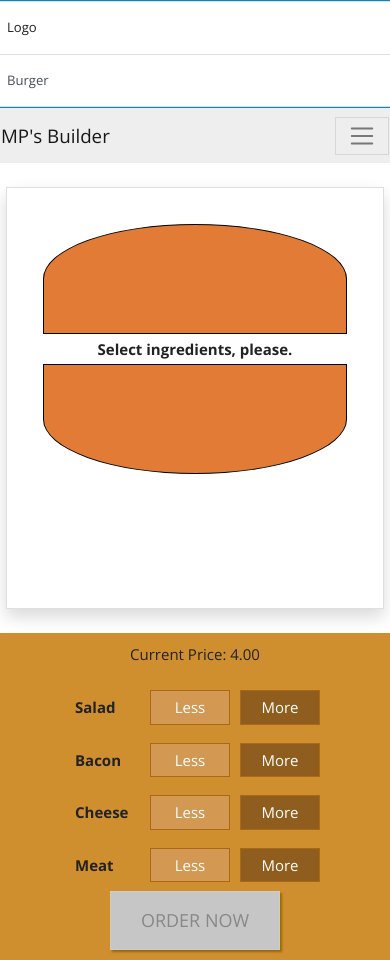
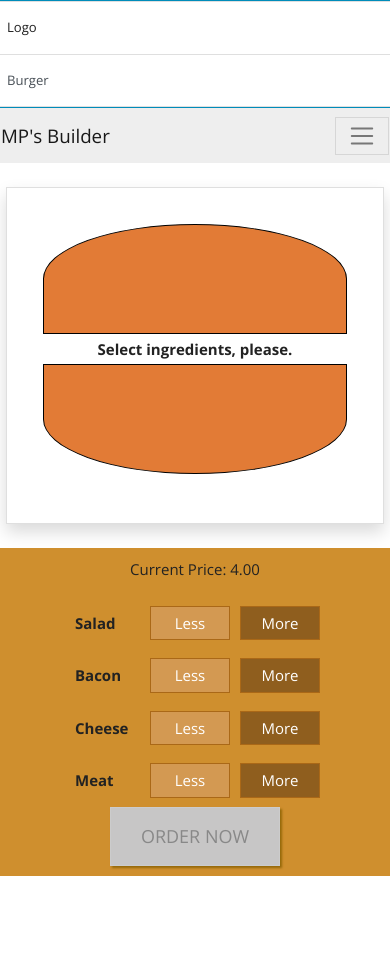
Before and after one commit to mpsingh17/Burger-Builder-ReactJS, a React (Create React App) app: page / in a window 390 px wide. After the commit the page ends 876 px from the top, so only its background shows below. Built offline with nearby package versions, Linux system fonts and the light colour scheme.

Commit message:
burger card height change for smaller display

```diff
--- a/src/components/burger/Burger.module.css
+++ b/src/components/burger/Burger.module.css
@@ -39,6 +39,7 @@
 @media (max-width: 768px) {
     .BurgerCard {
         width: 90%;
+        height: 40vh;
     }
 }
 
```
